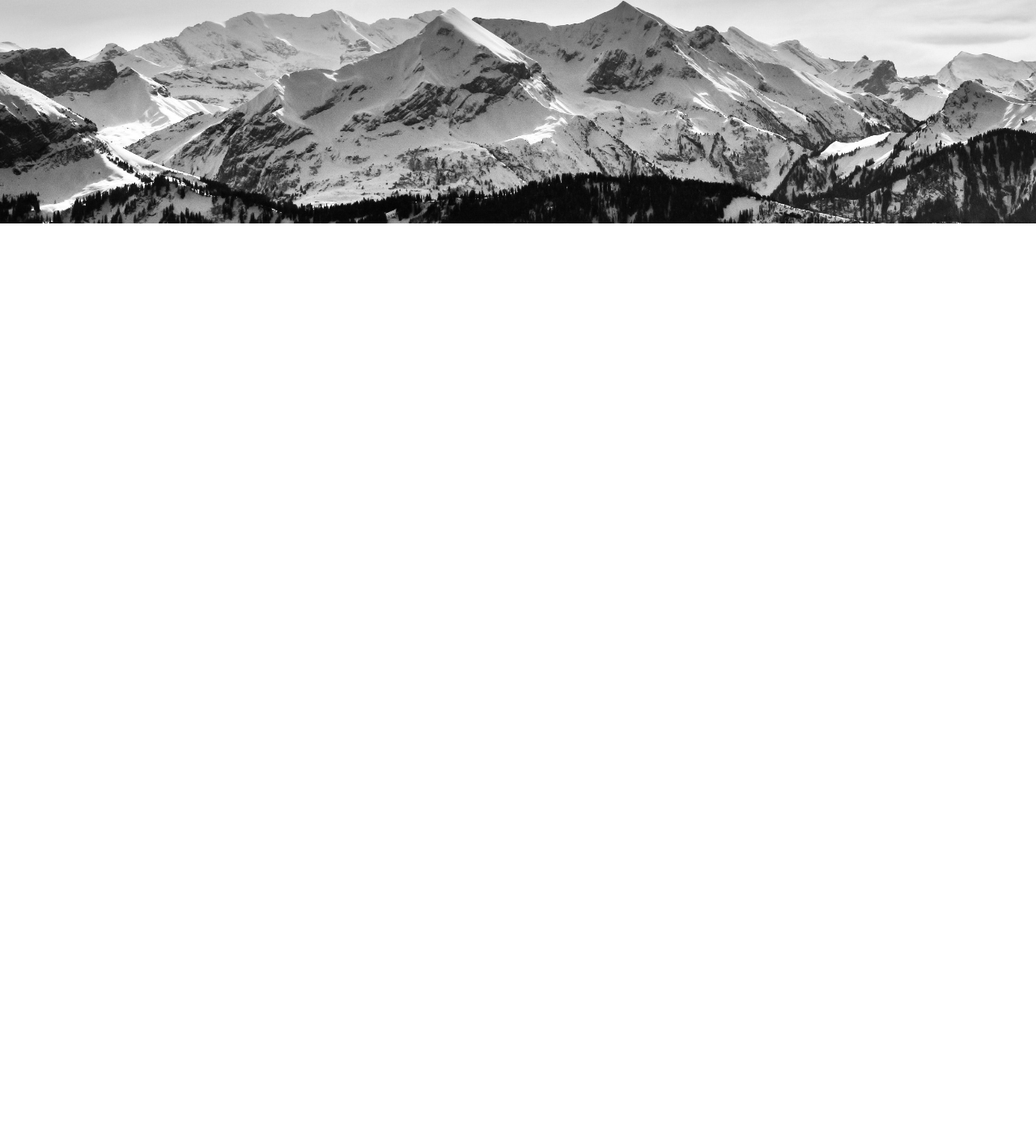
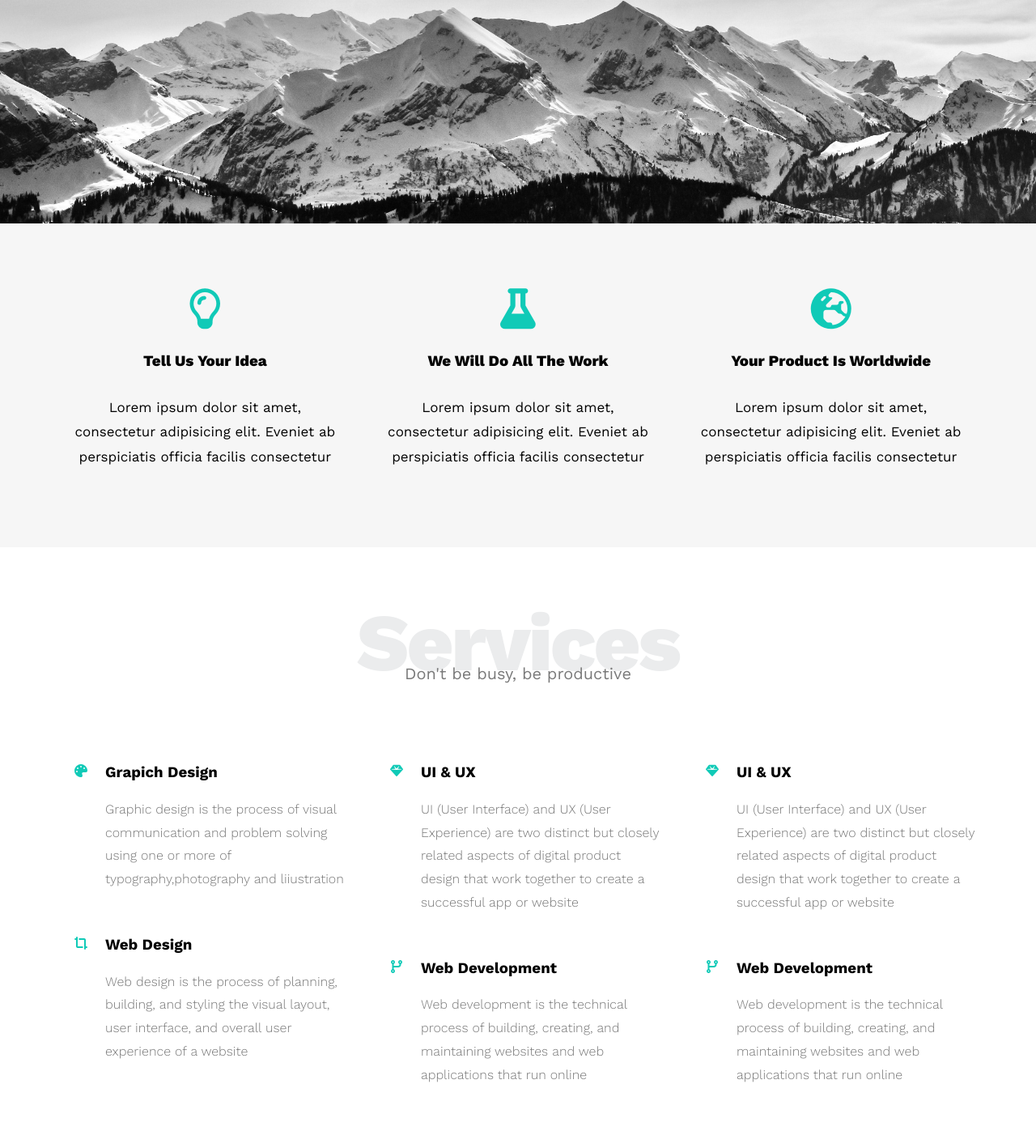
Before and after one commit to code-mohamed2001/Leon---PSD-Agency-Template, a plain HTML site: page index.html in a window 1280 px wide. Shown: the part 524-1926 px from the top of the page at 81% size. Before the commit the page ends 800 px from the top, so only its background shows below. Drawn offline with nearby package versions, Linux system fonts and the light colour scheme.

Commit message:
Finish Service Section

```diff
--- a/css/leon.css
+++ b/css/leon.css
@@ -43,6 +43,35 @@ body {
 
 /* End Global Rules */
 
+/* Start Conponents */
+
+.special-heading {
+  color: #ebeced;
+  font-size: 100px;
+  text-align: center;
+  font-weight: 800;
+  letter-spacing: -3px;
+  margin: 0;
+}
+
+.special-heading + p {
+  margin: -30px 0 0;
+  font-size: 20px;
+  text-align: center;
+  color: #797979;
+}
+
+@media (max-width: 767px) {
+  .special-heading {
+    font-size: 60px;
+  }
+
+  .special-heading + p {
+    margin: -20px;
+  }
+}
+/* End  Conponents */
+
 /* Start Header */
 .header {
   padding: 20px;
@@ -64,6 +93,7 @@ body {
 
 .header .links:hover .icon span:nth-child(2) {
   width: 100px;
+  background-color: var(--main-color);
 }
 
 .header .links .icon {
@@ -133,6 +163,7 @@ body {
 .header .links ul li a:hover {
   padding-left: 25px;
   color: var(--main-color);
+  font-size: 20px;
 }
 
 .header .links ul li:not(:last-child) a {
@@ -171,3 +202,97 @@ body {
   line-height: 1.8;
 }
 /* End Landing Section */
+/* Start Features Section  */
+.features {
+  padding-top: 60px;
+  padding-bottom: 60px;
+  background-color: #f6f6f6;
+}
+
+.features .container {
+  display: grid;
+  grid-template-columns: repeat(auto-fill, minmax(300px, 1fr));
+  gap: 20px;
+}
+
+.features .feat {
+  padding: 20px;
+  text-align: center;
+}
+
+.features .feat i {
+  font-size: 50px;
+  color: var(--main-color);
+  transition: 0.5s;
+}
+
+.features .feat:hover i {
+  color: black;
+}
+
+.features .feat h3 {
+  font-weight: 800;
+  margin: 30px 0;
+  transition: 0.5s;
+}
+
+.features .feat p {
+  line-height: 1.8;
+  counter-reset: #777;
+  font-size: 17px;
+  transition: 0.5s;
+}
+.features .feat:hover h3 {
+  color: var(--main-color);
+}
+
+/* End Features Section  */
+
+/* Start Services */
+
+.services {
+  padding-top: 60px;
+  padding-bottom: 60px;
+}
+
+.services .services-content {
+  display: grid;
+  justify-content: center;
+
+  grid-template-columns: repeat(auto-fill, minmax(300px, 1fr));
+  gap: 30px;
+  margin-top: 100px;
+}
+
+.services .services-content .srv {
+  display: flex;
+  margin-bottom: 40px;
+}
+
+@media (max-width: 767px) {
+  .services .services-content .srv {
+    flex-direction: column;
+    text-align: center;
+  }
+}
+
+.services .services-content .srv i {
+  color: var(--main-color);
+  flex-basis: 60px;
+}
+
+.services .services-content .srv .text {
+  flex: 1;
+}
+
+.services .services-content .srv .text h3 {
+  margin: 0 0 20px;
+}
+
+.services .services-content .srv .text p {
+  color: #777;
+  font-weight: 300;
+  line-height: 1.8;
+}
+
+/* End Services */
--- a/index.html
+++ b/index.html
@@ -47,5 +47,94 @@
       </div>
     </div>
     <!-- End Landing Section -->
+
+    <!-- Start Features Section -->
+    <div class="features">
+      <div class="container">
+        <div class="feat">
+          <i class="fa-regular fa-lightbulb"></i>
+          <h3>Tell Us Your Idea</h3>
+          <p>
+            Lorem ipsum dolor sit amet, consectetur adipisicing elit. Eveniet ab
+            perspiciatis officia facilis consectetur
+          </p>
+        </div>
+        <div class="feat">
+          <i class="fa-solid fa-flask"></i>
+          <h3>We Will Do All The Work</h3>
+          <p>
+            Lorem ipsum dolor sit amet, consectetur adipisicing elit. Eveniet ab
+            perspiciatis officia facilis consectetur
+          </p>
+        </div>
+        <div class="feat">
+          <i class="fa-solid fa-earth-europe"></i>
+          <h3>Your Product Is Worldwide</h3>
+          <p>
+            Lorem ipsum dolor sit amet, consectetur adipisicing elit. Eveniet ab
+            perspiciatis officia facilis consectetur
+          </p>
+        </div>
+      </div>
+    </div>
+    <!-- End Features Section -->
+
+    <!-- Start Services -->
+    <div class="services">
+      <div class="container">
+        <h2 class="special-heading">Services</h2>
+        <p>Don't be busy, be productive</p>
+        <div class="services-content">
+          <div class="col">
+            <div class="srv">
+              <i class="fa-solid fa-palette"></i>
+              <div class="text">
+                <h3>Grapich Design </h3>
+                <p>Graphic design is the process of visual communication and problem solving using one or more of typography,photography and liiustration</p>
+              </div>
+          </div>
+          <div class="srv">
+              <i class="fa-solid fa-crop-simple"></i>
+              <div class="text">
+                <h3>Web Design</h3>
+                <p>Web design is the process of planning, building, and styling the visual layout, user interface, and overall user experience of a website</p>
+              </div>
+          </div>
+        </div>
+        <div class="col">
+            <div class="srv">
+              <i class="fa-solid fa-gem"></i>
+              <div class="text">
+                <h3>UI & UX </h3>
+                <p>UI (User Interface) and UX (User Experience) are two distinct but closely related aspects of digital product design that work together to create a successful app or website</p>
+              </div>
+          </div>
+          <div class="srv">
+              <i class="fa-solid fa-code-branch"></i>
+              <div class="text">
+                <h3>Web Development</h3>
+                <p>Web development is the technical process of building, creating, and maintaining websites and web applications that run online</p>
+              </div>
+            </div>
+        </div>
+        <div class="col">
+            <div class="srv">
+              <i class="fa-solid fa-gem"></i>
+              <div class="text">
+                <h3>UI & UX </h3>
+                <p>UI (User Interface) and UX (User Experience) are two distinct but closely related aspects of digital product design that work together to create a successful app or website</p>
+              </div>
+          </div>
+          <div class="srv">
+              <i class="fa-solid fa-code-branch"></i>
+              <div class="text">
+                <h3>Web Development</h3>
+                <p>Web development is the technical process of building, creating, and maintaining websites and web applications that run online</p>
+              </div>
+            </div>
+        </div>
+      </div>
+    </div>
+    <!-- End Services -->
   </body>
 </html>
```
Lines whose indentation alone changed are shown as unchanged.
